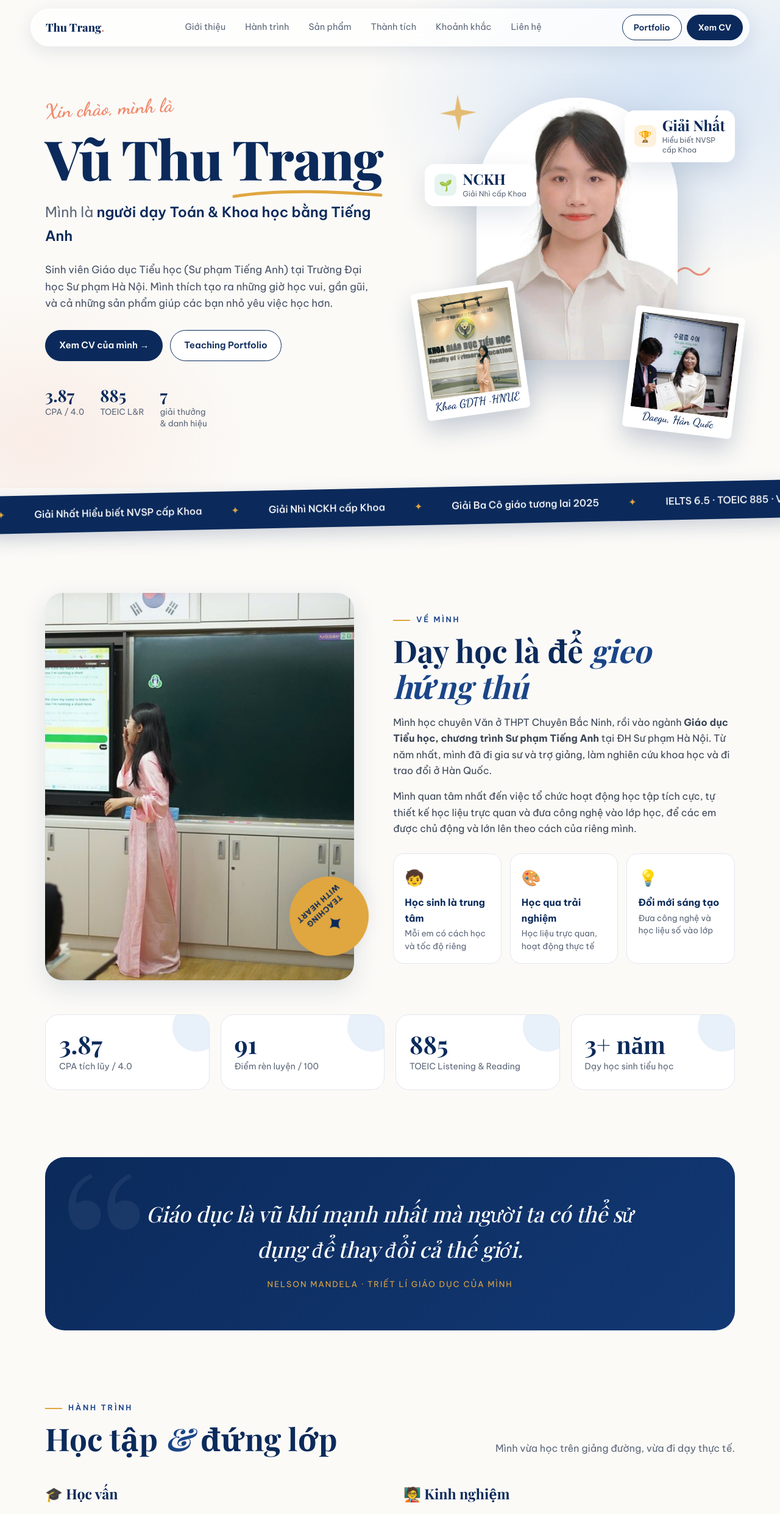
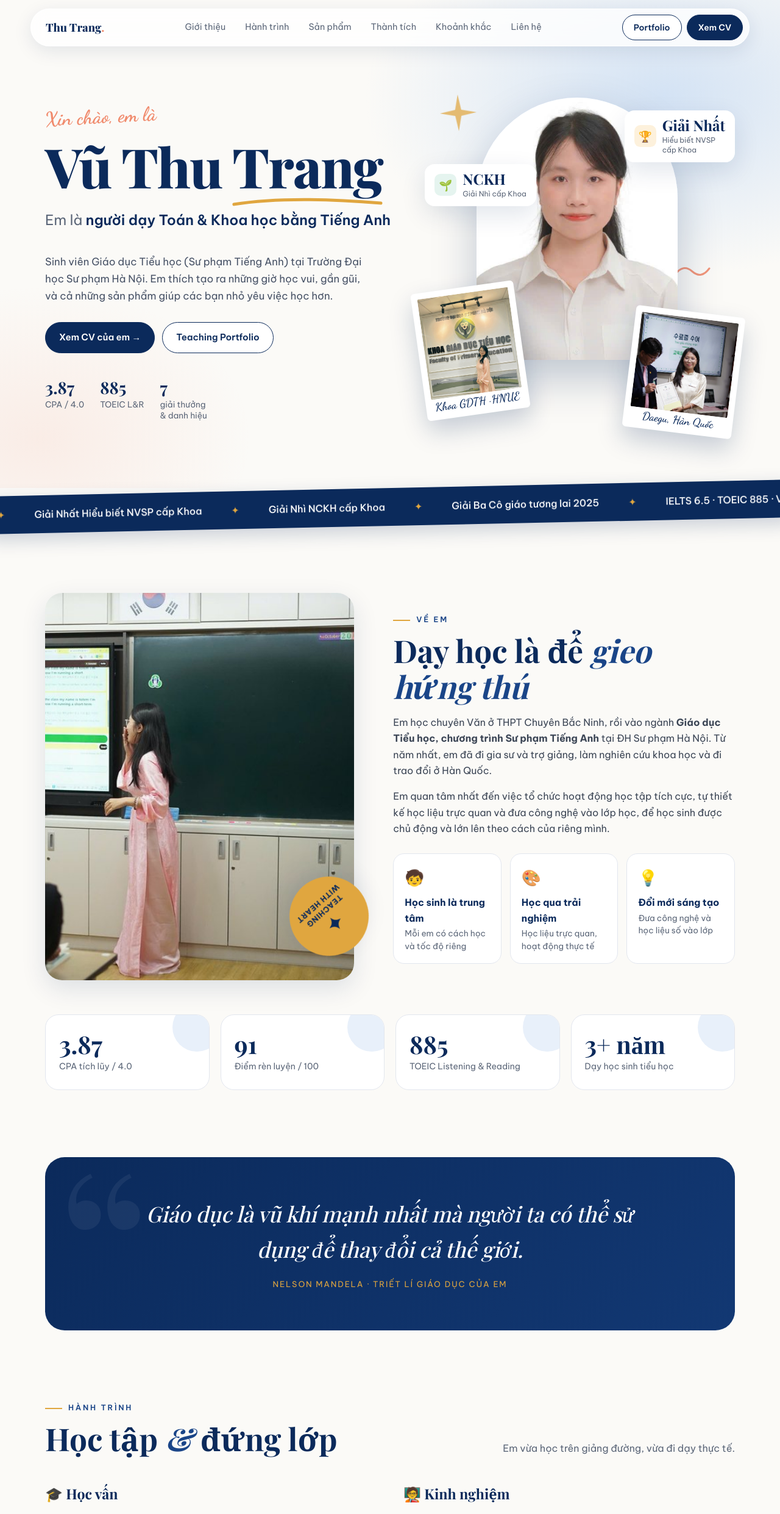
Before and after one commit to vuthutranghnue/vuthutrang, a plain HTML site: page index.html in a window 1280 px wide. Shown: the top 2482 px of the page at 61% size. Drawn offline with nearby package versions, Linux system fonts and the light colour scheme; a web font is replaced by a local one.

Commit message:
Đổi xưng hô thành "em" trên trang chủ và portfolio
Co-Authored-By: Claude Opus 5.5 <noreply@anthropic.com>
Claude-Session: https://claude.ai/code/session_01UoKCuBS8DJMsgKCAmpVsAB

```diff
--- a/index.html
+++ b/index.html
@@ -304,12 +304,12 @@ footer{background:#081f45;color:#8aa0c2;text-align:center;font-size:.82rem;paddi
 <header class="hero" id="top">
   <div class="wrap">
     <div class="reveal">
-      <span class="script hello">Xin chào, mình là</span>
+      <span class="script hello">Xin chào, em là</span>
       <h1>Vũ Thu <span class="u">Trang<svg viewBox="0 0 300 18" preserveAspectRatio="none"><path d="M3 12 C 80 2, 180 2, 297 10" stroke="#e0a63f" stroke-width="5" fill="none" stroke-linecap="round"/></svg></span></h1>
-      <div class="rotator">Mình là <b id="role">cô giáo tiểu học tương lai</b></div>
-      <p class="lead">Sinh viên Giáo dục Tiểu học (Sư phạm Tiếng Anh) tại Trường Đại học Sư phạm Hà Nội. Mình thích tạo ra những giờ học vui, gần gũi, và cả những sản phẩm giúp các bạn nhỏ yêu việc học hơn.</p>
+      <div class="rotator">Em là <b id="role">cô giáo tiểu học tương lai</b></div>
+      <p class="lead">Sinh viên Giáo dục Tiểu học (Sư phạm Tiếng Anh) tại Trường Đại học Sư phạm Hà Nội. Em thích tạo ra những giờ học vui, gần gũi, và cả những sản phẩm giúp các bạn nhỏ yêu việc học hơn.</p>
       <div class="actions">
-        <a class="btn btn-primary" href="cv.html">Xem CV của mình →</a>
+        <a class="btn btn-primary" href="cv.html">Xem CV của em →</a>
         <a class="btn btn-ghost" href="portfolio.html">Teaching Portfolio</a>
       </div>
       <div class="mini-facts">
@@ -346,10 +346,10 @@ footer{background:#081f45;color:#8aa0c2;text-align:center;font-size:.82rem;paddi
         <div class="stamp"><div><i>✦</i>TEACHING<br>WITH HEART</div></div>
       </div>
       <div class="about-text reveal">
-        <span class="eyebrow">Về mình</span>
+        <span class="eyebrow">Về em</span>
         <h2 class="h2">Dạy học là để <em>gieo hứng thú</em></h2>
-        <p>Mình học chuyên Văn ở THPT Chuyên Bắc Ninh, rồi vào ngành <b>Giáo dục Tiểu học, chương trình Sư phạm Tiếng Anh</b> tại ĐH Sư phạm Hà Nội. Từ năm nhất, mình đã đi gia sư và trợ giảng, làm nghiên cứu khoa học và đi trao đổi ở Hàn Quốc.</p>
-        <p>Mình quan tâm nhất đến việc tổ chức hoạt động học tập tích cực, tự thiết kế học liệu trực quan và đưa công nghệ vào lớp học, để các em được chủ động và lớn lên theo cách của riêng mình.</p>
+        <p>Em học chuyên Văn ở THPT Chuyên Bắc Ninh, rồi vào ngành <b>Giáo dục Tiểu học, chương trình Sư phạm Tiếng Anh</b> tại ĐH Sư phạm Hà Nội. Từ năm nhất, em đã đi gia sư và trợ giảng, làm nghiên cứu khoa học và đi trao đổi ở Hàn Quốc.</p>
+        <p>Em quan tâm nhất đến việc tổ chức hoạt động học tập tích cực, tự thiết kế học liệu trực quan và đưa công nghệ vào lớp học, để học sinh được chủ động và lớn lên theo cách của riêng mình.</p>
         <div class="values">
           <div class="val"><div class="em">🧒</div><b>Học sinh là trung tâm</b><span>Mỗi em có cách học và tốc độ riêng</span></div>
           <div class="val"><div class="em">🎨</div><b>Học qua trải nghiệm</b><span>Học liệu trực quan, hoạt động thực tế</span></div>
@@ -370,7 +370,7 @@ footer{background:#081f45;color:#8aa0c2;text-align:center;font-size:.82rem;paddi
 <div class="wrap">
   <div class="quote-band reveal">
     <p>Giáo dục là vũ khí mạnh nhất mà người ta có thể sử dụng để thay đổi cả thế giới.</p>
-    <cite>Nelson Mandela · Triết lí giáo dục của mình</cite>
+    <cite>Nelson Mandela · Triết lí giáo dục của em</cite>
   </div>
 </div>
 
@@ -378,7 +378,7 @@ footer{background:#081f45;color:#8aa0c2;text-align:center;font-size:.82rem;paddi
   <div class="wrap">
     <div class="sec-head reveal">
       <div><span class="eyebrow">Hành trình</span><h2 class="h2">Học tập <em>&amp;</em> đứng lớp</h2></div>
-      <p>Mình vừa học trên giảng đường, vừa đi dạy thực tế.</p>
+      <p>Em vừa học trên giảng đường, vừa đi dạy thực tế.</p>
     </div>
     <div class="tl-grid">
       <div class="tl-col reveal">
@@ -510,8 +510,8 @@ footer{background:#081f45;color:#8aa0c2;text-align:center;font-size:.82rem;paddi
 <section class="contact" id="contact">
   <div class="wrap">
     <span class="script">Cùng kết nối nhé!</span>
-    <h2>Mình đang tìm cơ hội<br>thực tập &amp; giảng dạy</h2>
-    <p>Thầy cô và anh chị ở các trường tiểu học, trung tâm giáo dục cần tìm người, hoặc chỉ muốn trao đổi chuyên môn, cứ liên hệ với mình nhé.</p>
+    <h2>Em đang tìm cơ hội<br>thực tập &amp; giảng dạy</h2>
+    <p>Thầy cô và anh chị ở các trường tiểu học, trung tâm giáo dục cần tìm người, hoặc chỉ muốn trao đổi chuyên môn, cứ liên hệ với em nhé.</p>
     <div class="contact-cards">
       <a class="cc" href="mailto:vuthutrang11012005@gmail.com"><small>Email</small><span>vuthutrang11012005@gmail.com</span></a>
       <a class="cc" href="tel:+84986885214"><small>Điện thoại</small><span>0986 885 214</span></a>
```
Also changed, not shown: portfolio.html (+3 -3 lines).
